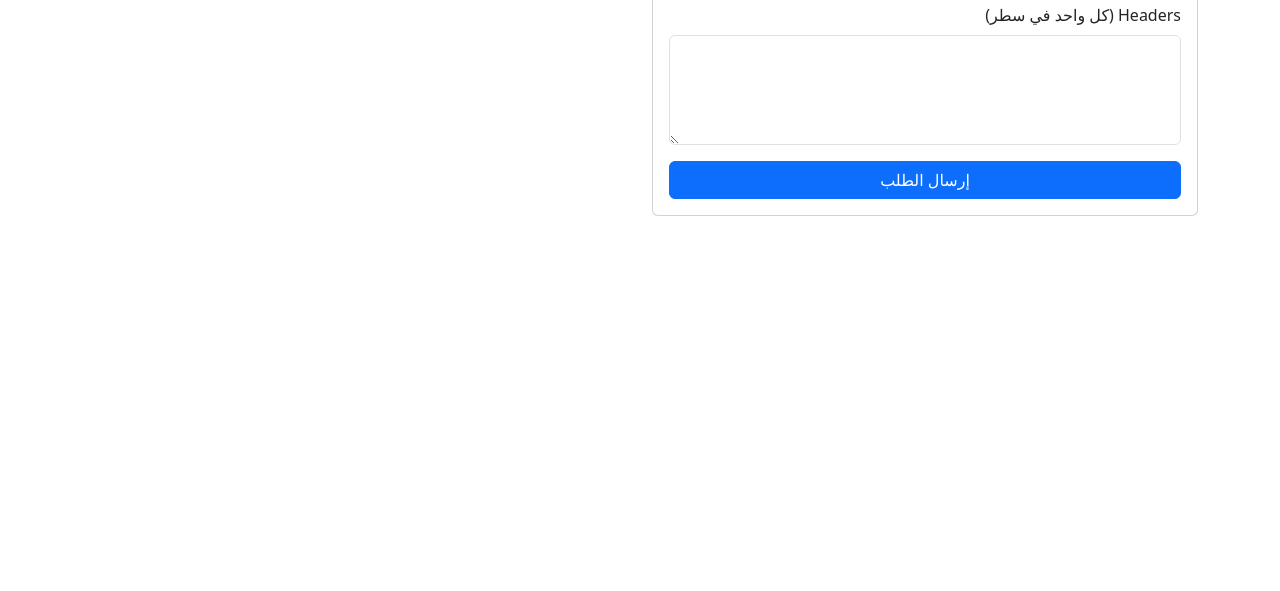
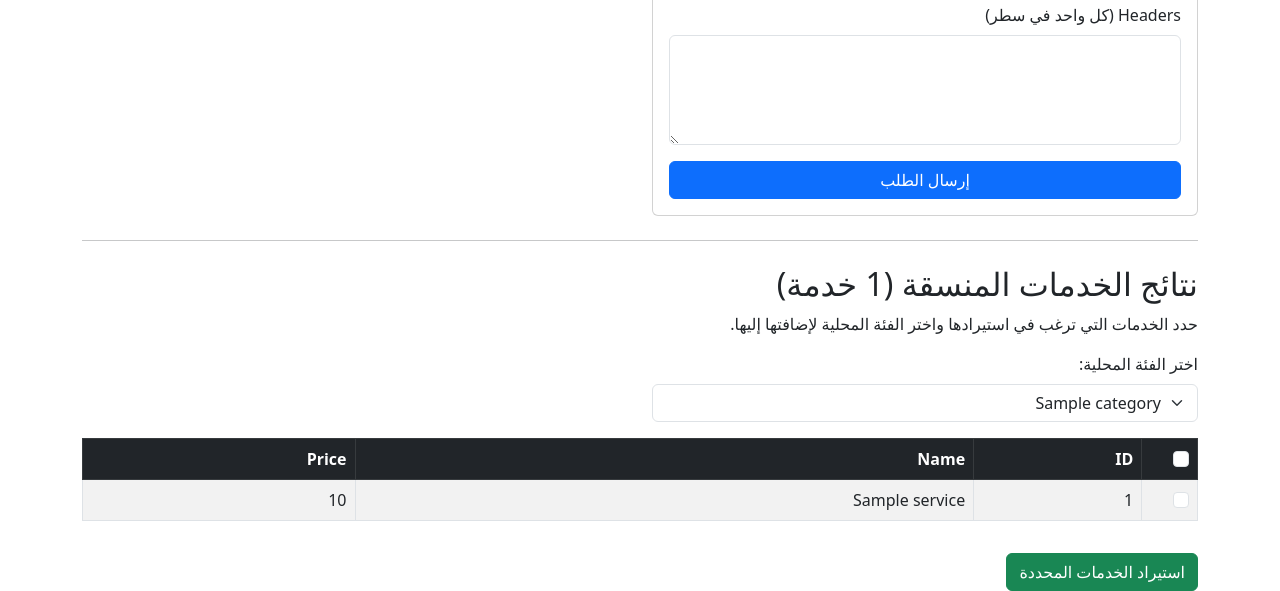
Before and after one commit to Leader4syria/botaleppo, a Flask app: template panel/templates/api_explorer.html in a window 1280 px wide. Shown: the part 476-1067 px from the top of the page. Before the commit the page ends 692 px from the top, so only its background shows below. Run offline with Flask 3, Linux system fonts and the light colour scheme; the template is opened without the code that fills it: most values are stand-ins (such as "Sample title", 1, 10 or a date in 2020).

Commit message:
feat: Add API Explorer, Importer, and Failed Order Notifications
This is the final, feature-complete version of the project, delivering a highly advanced and custom-tailored solution for bot and API management.

This cumulative update introduces several powerful new features based on detailed user feedback.

Key Features:

1.  **API Management & Explorer Suite:**
    - The admin panel now contains a full CRUD interface for saving and managing multiple external API configurations (name, URL, auth).
    - A new "API Explorer" page allows the admin to make dynamic, Postman-like requests using the saved configurations.
    - The explorer's response view is enhanced to parse lists of services and display them in a clean table.

2.  **API-to-Database Import Workflow:**
    - Integrated directly into the API Explorer, admins can now select services from the formatted API response and import them directly into the local Supabase database, assigning them to a specific category.

3.  **Failed Order Admin Notifications:**
    - The bot's order processing logic has been made more robust.
    - If an order fails due to a detected "insufficient funds" error from the API, the bot automatically sends a notification with all order details to a pre-configured Admin ID for manual processing.
    - The user is also informed that the admin has been notified.

These features are built upon the previously established professional foundation, including the Bootstrap UI, conversational bot, and unified execution model.

```diff
--- a/bot/config.py
+++ b/bot/config.py
@@ -7,3 +7,4 @@ TELEGRAM_BOT_TOKEN = os.getenv("TELEGRAM_BOT_TOKEN")
 API_TOKEN = os.getenv("API_TOKEN")
 SUPABASE_URL = os.getenv("SUPABASE_URL")
 SUPABASE_KEY = os.getenv("SUPABASE_KEY")
+ADMIN_ID = os.getenv("ADMIN_ID")
--- a/panel/app.py
+++ b/panel/app.py
@@ -184,7 +184,9 @@ def api_explorer_route():
     if 'user' not in session:
         return redirect(url_for('login'))
 
-    response_data = None
+    response_data = session.pop('response_data', None)
+    parsed_services = session.pop('parsed_services', None)
+
     if request.method == 'POST':
         try:
             url = request.form['url']
@@ -206,6 +208,23 @@ def api_explorer_route():
             response = requests.request(method, url, **kwargs)
             response.raise_for_status()
             response_data = response.json()
+            session['response_data'] = response_data
+
+            # Try to parse services from the response
+            if isinstance(response_data, list):
+                parsed_services = []
+                for item in response_data:
+                    if isinstance(item, dict) and 'services' in item:
+                        for service in item.get('services', []):
+                             if isinstance(service, dict) and 'service' in service and 'name' in service:
+                                parsed_services.append({
+                                    'id': service.get('service'),
+                                    'name': service.get('name'),
+                                    'price': service.get('price'),
+                                    # Description is left empty as requested
+                                    'description': ''
+                                })
+                session['parsed_services'] = parsed_services
 
         except requests.exceptions.RequestException as e:
             response_data = {'error': 'Request failed', 'details': str(e)}
@@ -214,8 +233,41 @@ def api_explorer_route():
         except Exception as e:
             response_data = {'error': 'An unexpected error occurred', 'details': str(e)}
 
+        return redirect(url_for('api_explorer_route'))
+
     api_configs = db.get_api_configs()
-    return render_template('api_explorer.html', api_configs=api_configs, response_data=response_data)
+    local_categories = db.get_categories()
+    return render_template('api_explorer.html', api_configs=api_configs, response_data=response_data, parsed_services=parsed_services, local_categories=local_categories)
+
+@app.route('/import_services', methods=['POST'])
+def import_services_route():
+    if 'user' not in session:
+        return redirect(url_for('login'))
+
+    selected_ids = request.form.getlist('selected_services')
+    category_id = request.form.get('category_id')
+
+    if not selected_ids or not category_id:
+        flash('الرجاء تحديد خدمة واحدة على الأقل وفئة.', 'warning')
+        return redirect(url_for('api_explorer_route'))
+
+    # Get the full service details from the session
+    all_services = session.get('parsed_services', [])
+
+    services_to_import = [s for s in all_services if str(s.get('id')) in selected_ids]
+
+    count = 0
+    for service in services_to_import:
+        db.add_service(
+            name=service.get('name'),
+            category_id=int(category_id),
+            description=service.get('description', ''),
+            api_service_id=service.get('id')
+        )
+        count += 1
+
+    flash(f"تم استيراد {count} خدمة بنجاح!", 'success')
+    return redirect(url_for('services_route'))
 
 
 if __name__ == '__main__':
--- a/panel/templates/api_explorer.html
+++ b/panel/templates/api_explorer.html
@@ -72,6 +72,50 @@
     </div>
 </form>
 
+{% if parsed_services %}
+<hr class="my-4">
+<form method="post" action="{{ url_for('import_services_route') }}">
+    <h2>نتائج الخدمات المنسقة ({{ parsed_services|length }} خدمة)</h2>
+    <p>حدد الخدمات التي ترغب في استيرادها واختر الفئة المحلية لإضافتها إليها.</p>
+
+    <div class="row">
+        <div class="col-md-6 mb-3">
+            <label for="category_id" class="form-label">اختر الفئة المحلية:</label>
+            <select class="form-select" id="category_id" name="category_id" required>
+                {% for category in local_categories %}
+                    <option value="{{ category.id }}">{{ category.name }}</option>
+                {% endfor %}
+            </select>
+        </div>
+    </div>
+
+    <div class="table-responsive">
+        <table class="table table-striped table-bordered">
+            <thead class="table-dark">
+                <tr>
+                    <th scope="col" style="width: 5%;"><input class="form-check-input" type="checkbox" id="select-all"></th>
+                    <th scope="col">ID</th>
+                    <th scope="col">Name</th>
+                    <th scope="col">Price</th>
+                </tr>
+            </thead>
+            <tbody>
+                {% for service in parsed_services %}
+                <tr>
+                    <td><input class="form-check-input" type="checkbox" name="selected_services" value="{{ service.id }}"></td>
+                    <td>{{ service.id }}</td>
+                    <td>{{ service.name }}</td>
+                    <td>{{ service.price }}</td>
+                </tr>
+                {% endfor %}
+            </tbody>
+        </table>
+    </div>
+
+    <button type="submit" class="btn btn-success mt-3">استيراد الخدمات المحددة</button>
+</form>
+{% endif %}
+
 <script src="https://cdnjs.cloudflare.com/ajax/libs/highlight.js/11.7.0/highlight.min.js"></script>
 <script>
     // Show/hide body based on method
```
Also changed, not shown: bot/handlers/orders.py (+25 -3 lines), 1 other file.
